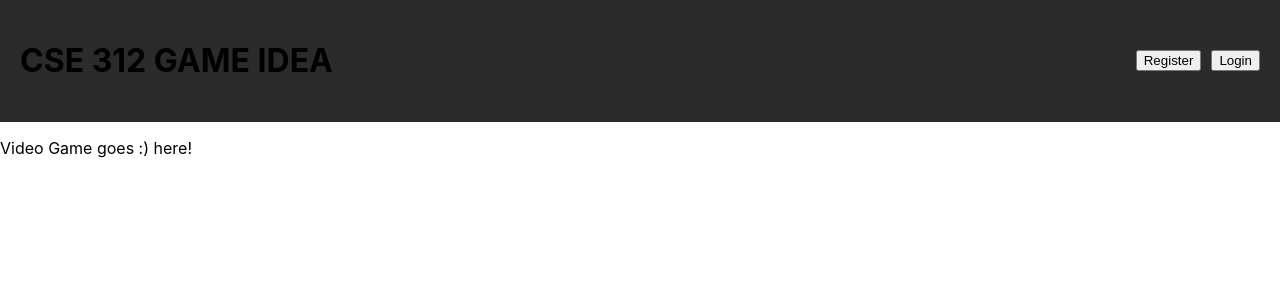
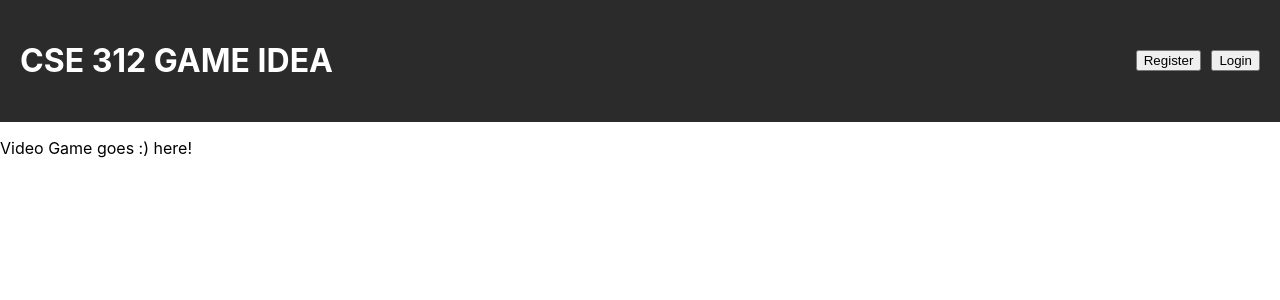
Before and after one commit to JontanKhuu/cse312-Sob-Emoji, a React (Create React App) app in the folder frontend/: page / in a window 1280 px wide. Shown: the top 300 px of the page. Built offline with nearby package versions, Linux system fonts and the light colour scheme.

Commit message:
Condensing login and register commands into top bar.

```diff
--- a/frontend/src/App.css
+++ b/frontend/src/App.css
@@ -5,6 +5,10 @@
   padding: 20px;
   background-color: #2b2b2b;
   position: relative;
+}
+
+.App-title {
+  color: white
 }
 
 .nav-wrapper {
--- a/frontend/src/App.js
+++ b/frontend/src/App.js
@@ -8,6 +8,8 @@ function App() {
   const [message, setMessage] = useState('');
   const [showLogin, setShowLogin] = useState(false);
   const [showRegister, setShowRegister] = useState(false);
+
+  const [showButtons, setShowButtons] = useState(true);     // Variable that controls rendering buttons
 
   const handleLogin = async (e) => {
     e.preventDefault();
@@ -24,14 +26,12 @@ function App() {
     <div className="App">
       <header className="App-header">
         <h1 className="App-title">CSE 312 GAME IDEA</h1>
-        <div className="nav-buttons">
-          <button className="nav-button" onClick={() => { setShowRegister(false); setShowLogin(false); setShowRegister(true); }}>Register</button>
-          <button className="nav-button" onClick={() => { setShowRegister(false); setShowLogin(false); setShowLogin(true); }}>Login</button>
-        </div>
-      </header>
-
-      <main className="App-main">
-        <p className="placeholder">Video Game goes :) here!</p>
+        {showButtons && (
+          <div className="nav-buttons">
+            <button className="nav-button" onClick={() => { setShowRegister(false); setShowLogin(false); setShowRegister(true); setShowButtons(false); }}>Register</button>
+            <button className="nav-button" onClick={() => { setShowRegister(false); setShowLogin(false); setShowLogin(true); setShowButtons(false); }}>Login</button>
+            </div>
+          )}
 
         {showLogin && (
           <form onSubmit={handleLogin} className="auth-form">
@@ -64,6 +64,11 @@ function App() {
           </form>
         )}
 
+      </header>
+
+      <main className="App-main">
+        <p className="placeholder">Video Game goes :) here!</p>
+
         {message && <p className="auth-message">{message}</p>}
       </main>
     </div>
```
